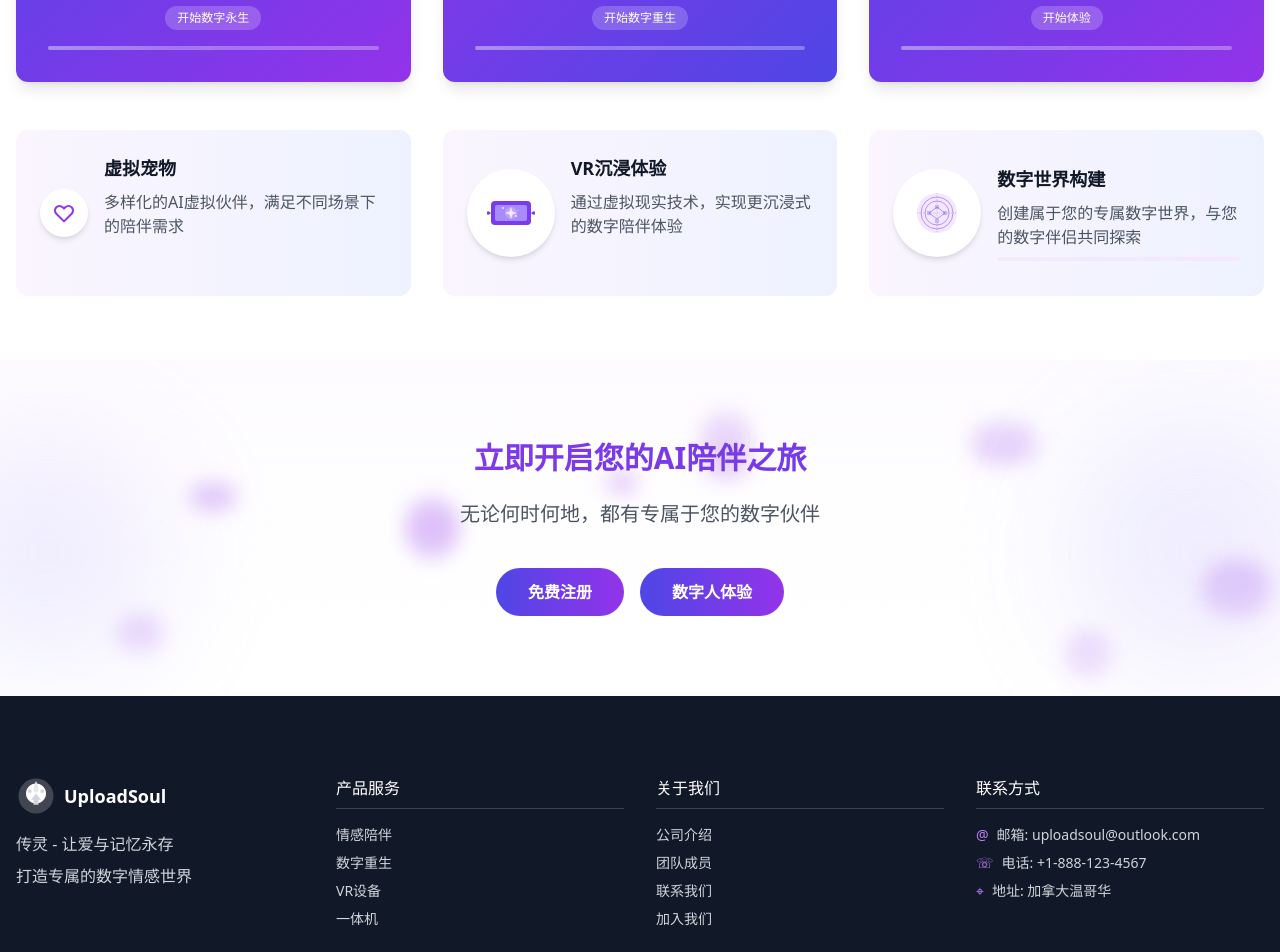
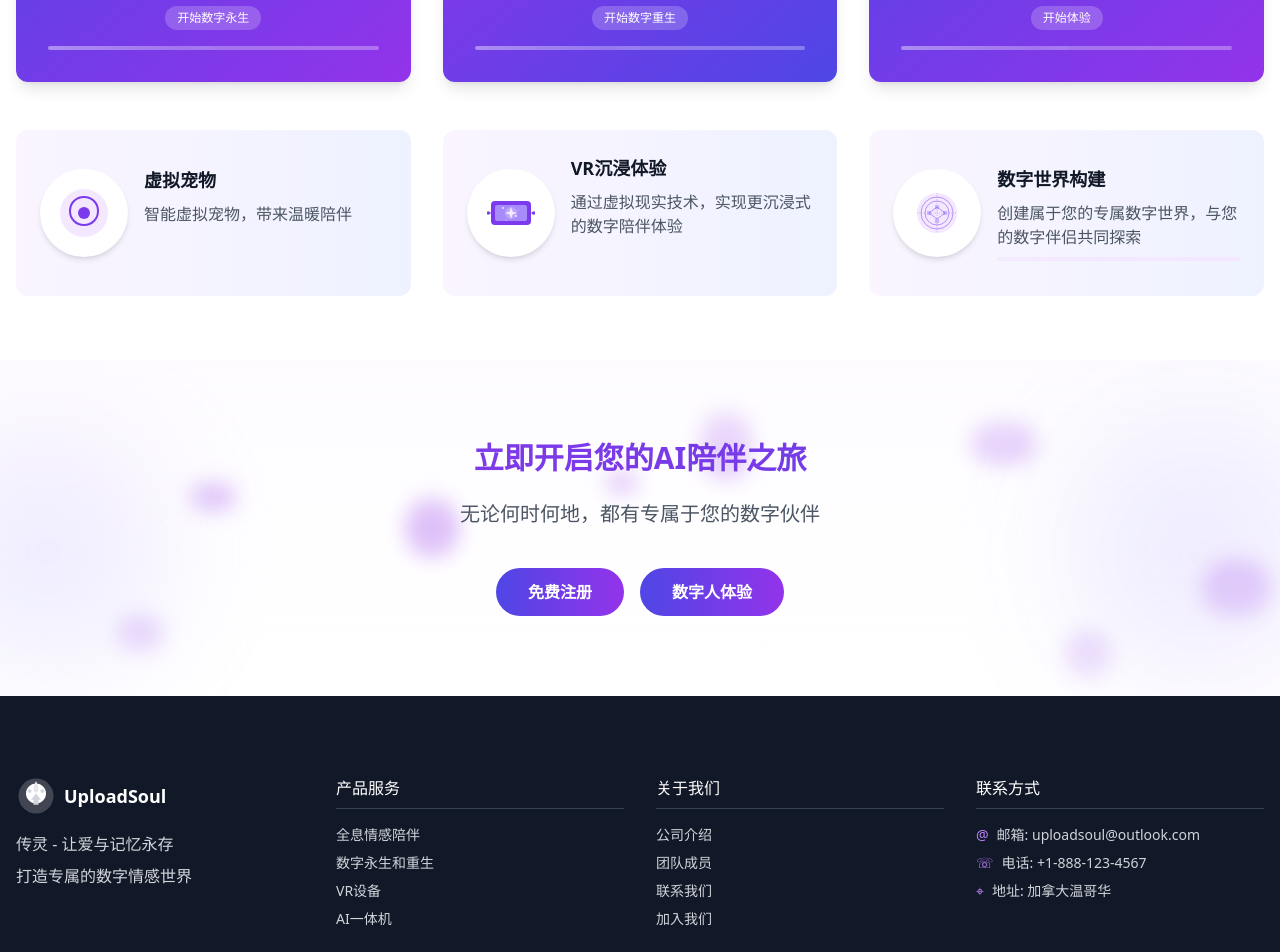
Before and after one commit to UploadSoulzhgrain/uploadsoul.github.io, a React (Vite) app: page / in a window 1280 px wide. Shown: the part 1040-1992 px from the top of the page. Built offline with nearby package versions, Linux system fonts and the light colour scheme.

Commit message:
feat: 更新 Footer 内容，添加 VR 设备和 AI 一体机

```diff
--- a/src/components/layout/Footer.jsx
+++ b/src/components/layout/Footer.jsx
@@ -57,23 +57,23 @@ const Footer = () => {
             <h4 className="text-white font-medium mb-4 border-b border-gray-700 pb-2">{t('footer.services')}</h4>
             <ul className="space-y-2 text-sm">
               <li>
-                <Link to="/companion" className="hover:text-white hover:pl-1 transition-all duration-200">
-                  {t('home.features.emotionalCompanion.title')}
+                <Link to="/companion" className="text-gray-300 hover:text-white transition-colors">
+                  全息情感陪伴
                 </Link>
               </li>
               <li>
-                <Link to="/digital-rebirth" className="hover:text-white hover:pl-1 transition-all duration-200">
-                  {t('digitalRebirth.title')}
+                <Link to="/digital-immortality" className="text-gray-300 hover:text-white transition-colors">
+                  数字永生和重生
                 </Link>
               </li>
               <li>
-                <Link to="/vr" className="hover:text-white hover:pl-1 transition-all duration-200">
-                  {t('home.features.vr.title')}
+                <Link to="/vr" className="text-gray-300 hover:text-white transition-colors">
+                  VR设备
                 </Link>
               </li>
               <li>
-                <Link to="/all-in-one" className="hover:text-white hover:pl-1 transition-all duration-200">
-                  {t('home.features.allInOne.title')}
+                <Link to="/all-in-one" className="text-gray-300 hover:text-white transition-colors">
+                  AI一体机
                 </Link>
               </li>
             </ul>
--- a/src/pages/HomePage.jsx
+++ b/src/pages/HomePage.jsx
@@ -119,26 +119,24 @@ const HomePage = () => {
           {/* Additional Features Row */}
           <div className="grid grid-cols-1 md:grid-cols-3 gap-8 mt-12">
             {/* 虚拟宠物 */}
-            <Link to="/pet" className="block">
+            <div className="block">
               <div className="p-6 bg-gradient-to-r from-purple-50 to-indigo-50 rounded-xl hover:shadow-md transition duration-300 flex items-center group animate-fadeInUp h-full" style={{animationDelay: '0.7s'}}>
                 <div className="flex-shrink-0 mr-4 transition-transform duration-300 group-hover:rotate-6">
                   <div className="bg-white p-3 rounded-full shadow-md group-hover:shadow-lg transition-all">
-                    <svg xmlns="http://www.w3.org/2000/svg" className="h-6 w-6 text-purple-600" fill="none" viewBox="0 0 24 24" stroke="currentColor">
-                      <path strokeLinecap="round" strokeLinejoin="round" strokeWidth={2} d="M4.318 6.318a4.5 4.5 0 000 6.364L12 20.364l7.682-7.682a4.5 4.5 0 00-6.364-6.364L12 7.636l-1.318-1.318a4.5 4.5 0 00-6.364 0z" />
-                    </svg>
+                    <FeatureIllustrations type="virtualPet" size="md" />
                   </div>
                 </div>
                 <div className="flex-grow">
-                  <h3 className="text-lg font-semibold text-gray-900 mb-2 group-hover:text-purple-600 transition-colors">{t('home.features.virtualPet.title')}</h3>
+                  <h3 className="text-lg font-semibold text-gray-900 mb-2 group-hover:text-purple-600 transition-colors">虚拟宠物</h3>
                   <p className="text-gray-600 max-w-sm">
-                    {t('home.features.virtualPet.description')}
+                    智能虚拟宠物，带来温暖陪伴
                   </p>
                   <div className="mt-2 opacity-0 group-hover:opacity-100 transition-opacity duration-300">
                     <span className="inline-block px-2 py-1 bg-indigo-100 text-indigo-700 rounded text-xs font-medium">新功能</span>
                   </div>
                 </div>
               </div>
-            </Link>
+            </div>
 
             {/* VR Experience Feature */}
             <div className="p-6 bg-gradient-to-r from-purple-50 to-indigo-50 rounded-xl hover:shadow-md transition duration-300 flex items-center group animate-fadeInUp" style={{animationDelay: '0.7s'}}>
```
